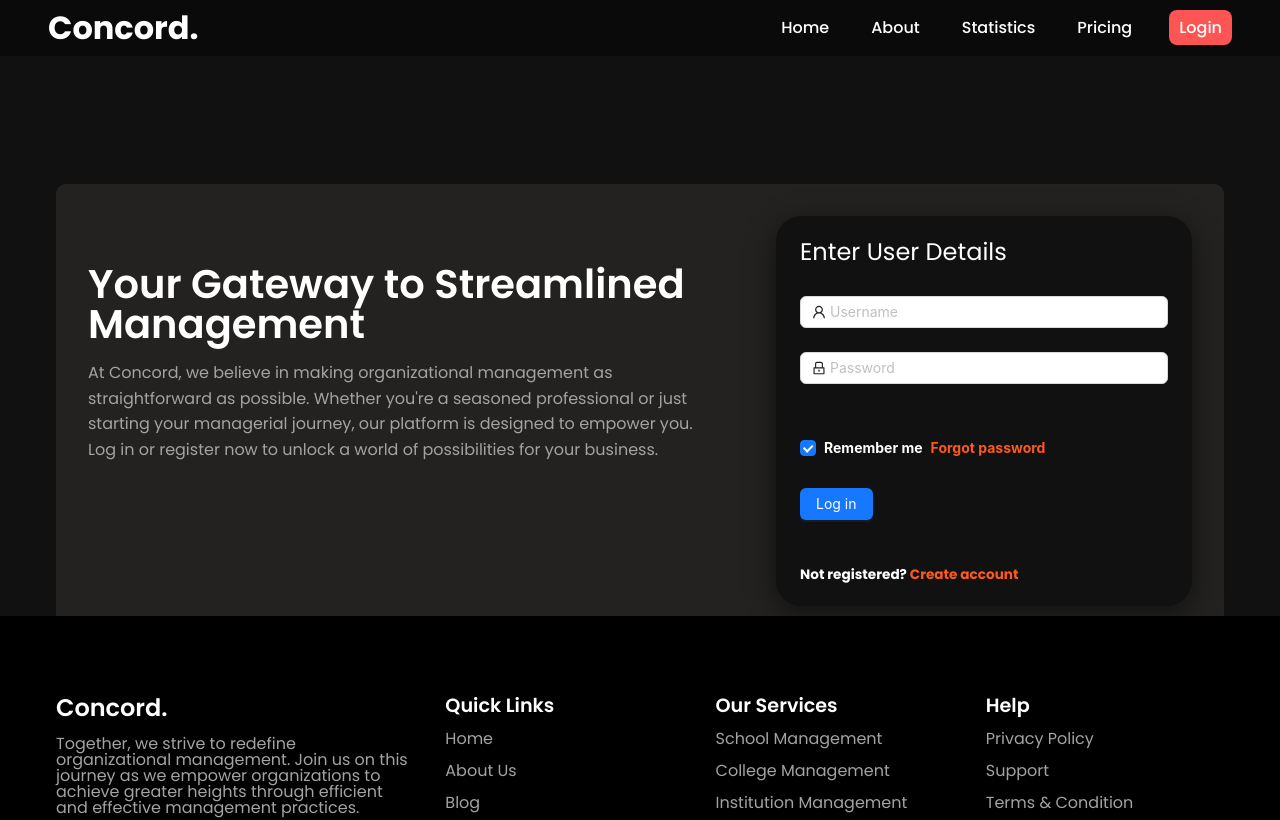
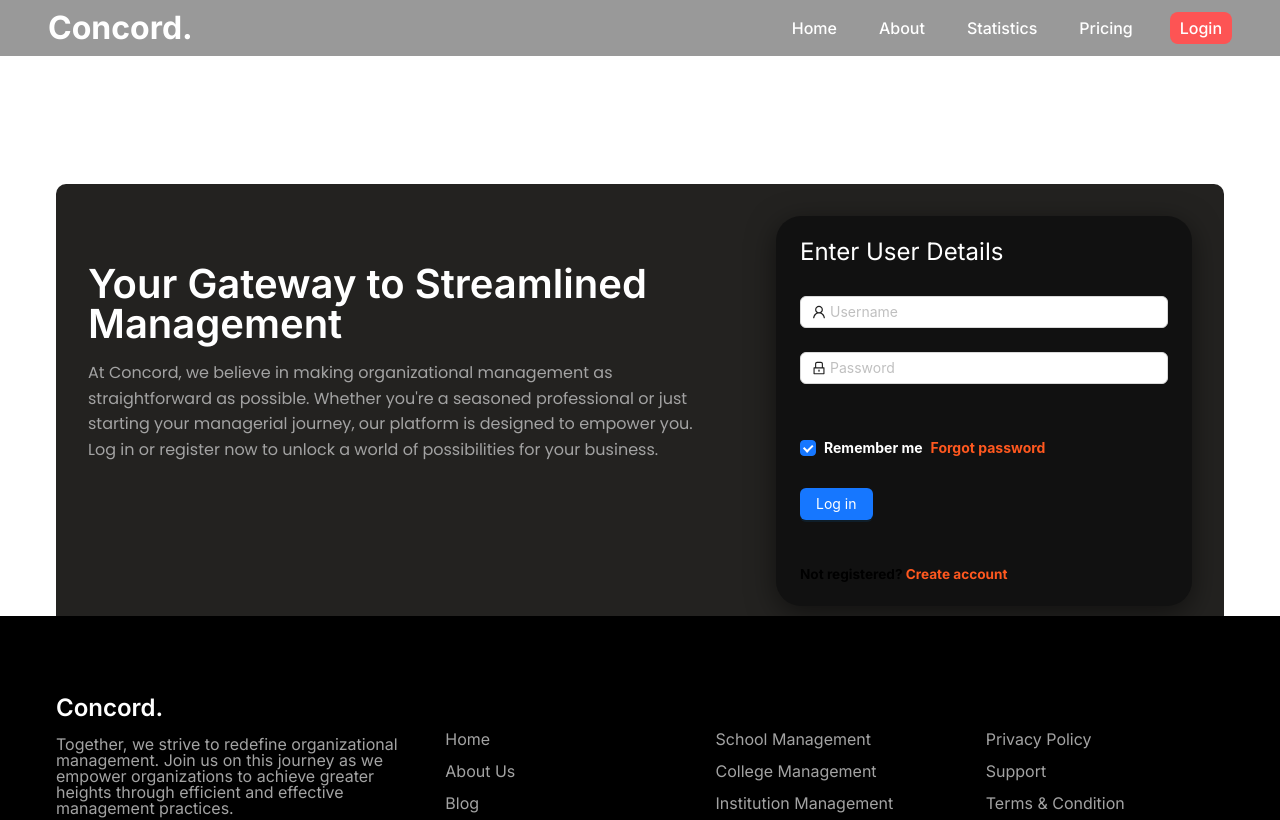
Before and after one commit to snehaltaori/Concord, a React (Create React App) app in the folder frontend/: page /login in a window 1280 px wide. Shown: the top 820 px of the page. Built offline with nearby package versions, Linux system fonts and the light colour scheme.

Commit message:
simple css fix

```diff
--- a/frontend/src/components/Login/LoginMain/LoginMain.css
+++ b/frontend/src/components/Login/LoginMain/LoginMain.css
@@ -25,6 +25,7 @@
 .section__header {
   font-size: 2.5rem;
   font-weight: 600;
+  color: white;
 }
 
 
@@ -57,26 +58,6 @@
 
 .btn:hover span {
   transform: translateX(5px);
-}
-
-img {
-  display: flex;
-  width: 100%;
-}
-
-a {
-  text-decoration: none;
-}
-
-html,
-body {
-  background-color: var(--secondary-color);
-  scroll-behavior: smooth;
-}
-
-body {
-  font-family: "Poppins", sans-serif;
-  color: var(--white);
 }
 
 .about {
@@ -136,6 +117,7 @@ body {
 .login-title h3 {
   font-size: 1.5rem;
   padding-bottom: 2rem;
+  color: var(--white);
 }
 
 .login-title p {
--- a/frontend/src/components/UI/Footer/Footer.css
+++ b/frontend/src/components/UI/Footer/Footer.css
@@ -79,24 +79,6 @@
   transform: translateX(5px);
 }
 
-img {
-  display: flex;
-  width: 100%;
-}
-
-a {
-  text-decoration: none;
-}
-
-html,
-body {
-  scroll-behavior: smooth;
-}
-
-body {
-  font-family: "Poppins", sans-serif;
-  color: var(--white);
-}
 
 
 .footer {
--- a/frontend/src/components/UI/Header/Header.css
+++ b/frontend/src/components/UI/Header/Header.css
@@ -47,26 +47,8 @@
   transform: translateX(5px);
 }
 
-img {
-  display: flex;
-  width: 100%;
-}
 
-a {
-  text-decoration: none;
-}
-
-html,
-body {
-  scroll-behavior: smooth;
-}
-
-body {
-  font-family: "Poppins", sans-serif;
-  color: var(--white);
-}
-
-header {
+header .header{
   background-position: center center;
   background-repeat: no-repeat;
   background-size: cover;
--- a/frontend/src/components/UI/Header/Header.js
+++ b/frontend/src/components/UI/Header/Header.js
@@ -3,7 +3,7 @@ import './Header.css';
 export default function Header(){
     return(
         <div>
-        <header>
+        <header className='header'>
           <nav className="nav">
             <div className="nav__logo">
               <a href="index.html">Concord.</a>
```
